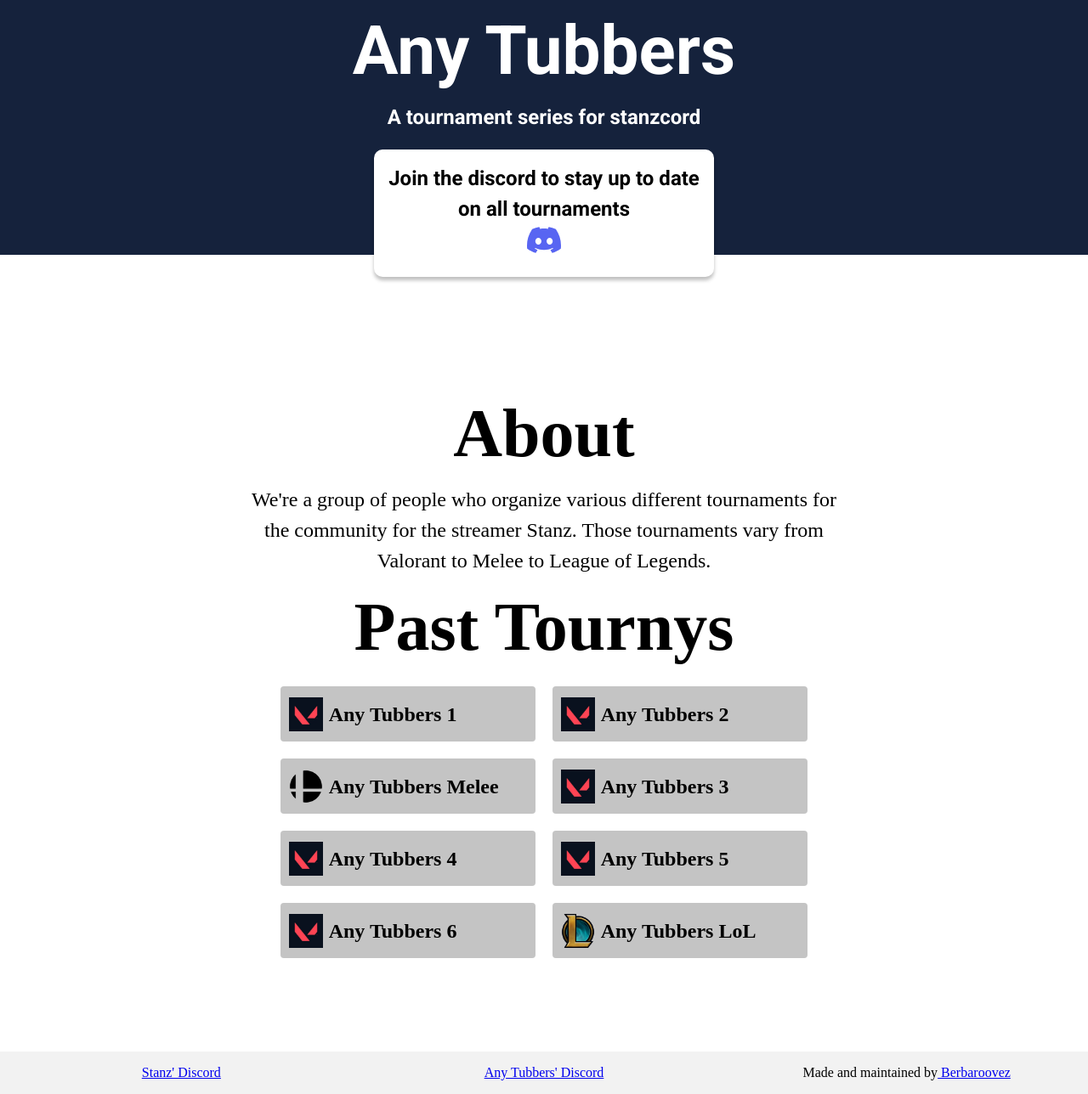
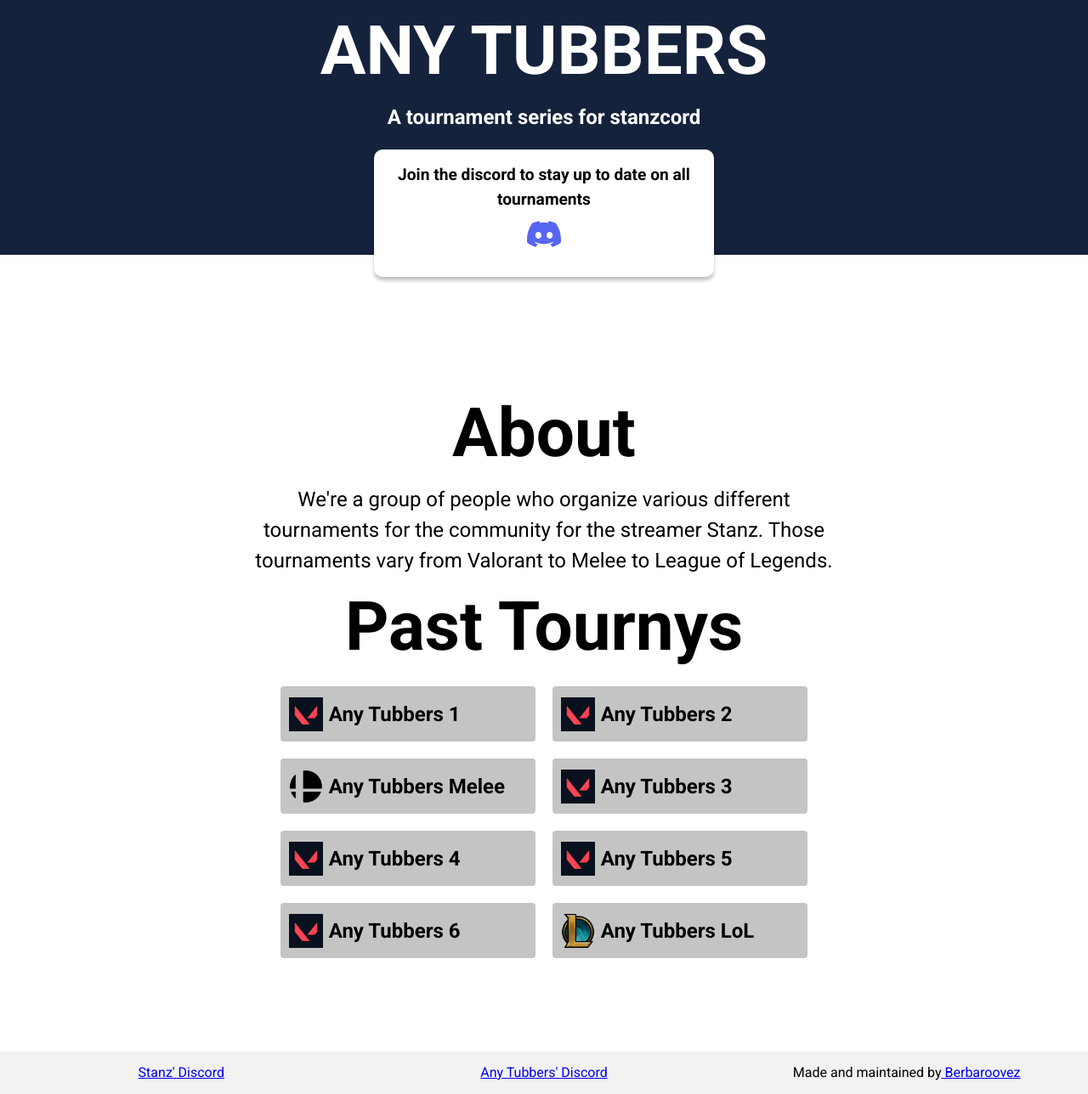
Before and after one commit to berbaroovez/anytubbers, a Next.js app: page / in a window 1280 px wide. Shown: the whole page at 85% size. Built offline with nearby package versions, Linux system fonts and the light colour scheme.

Commit message:
text fixes

```diff
--- a/components/Footer.tsx
+++ b/components/Footer.tsx
@@ -14,6 +14,7 @@
 }
 
 const FooterContainer = styled.div`
+  font-family: "Roboto";
   width: 100%;
   background: hsla(0, 0%, 95%, 1);
   display: grid;
--- a/components/Header.tsx
+++ b/components/Header.tsx
@@ -35,13 +35,13 @@
   font-size: 3rem;
   font-weight: 800;
   color: white;
-
+  text-transform: uppercase;
   @media (min-width: 700px) {
     font-size: 5rem;
   }
 `;
 const HeaderSubTitle = styled.h3`
-  font-size: 0.9rem;
+  font-size: 0.8rem;
   font-weight: 800;
   color: white;
   margin-bottom: 20px;
@@ -60,14 +60,14 @@
   box-shadow: 0px 4px 4px rgba(0, 0, 0, 0.25);
 
   h4 {
-    font-size: 1rem;
+    font-size: 0.9rem;
   }
 
   @media (min-width: 700px) {
     width: 400px;
 
     h4 {
-      font-size: 1.5rem;
+      font-size: 1.2rem;
     }
   }
 `;
--- a/components/Layout.tsx
+++ b/components/Layout.tsx
@@ -6,6 +6,7 @@
 };
 
 const LayoutContainer = styled.div`
+  font-family: "Roboto";
   margin: 0 auto;
   max-width: 700px;
 `;
```
